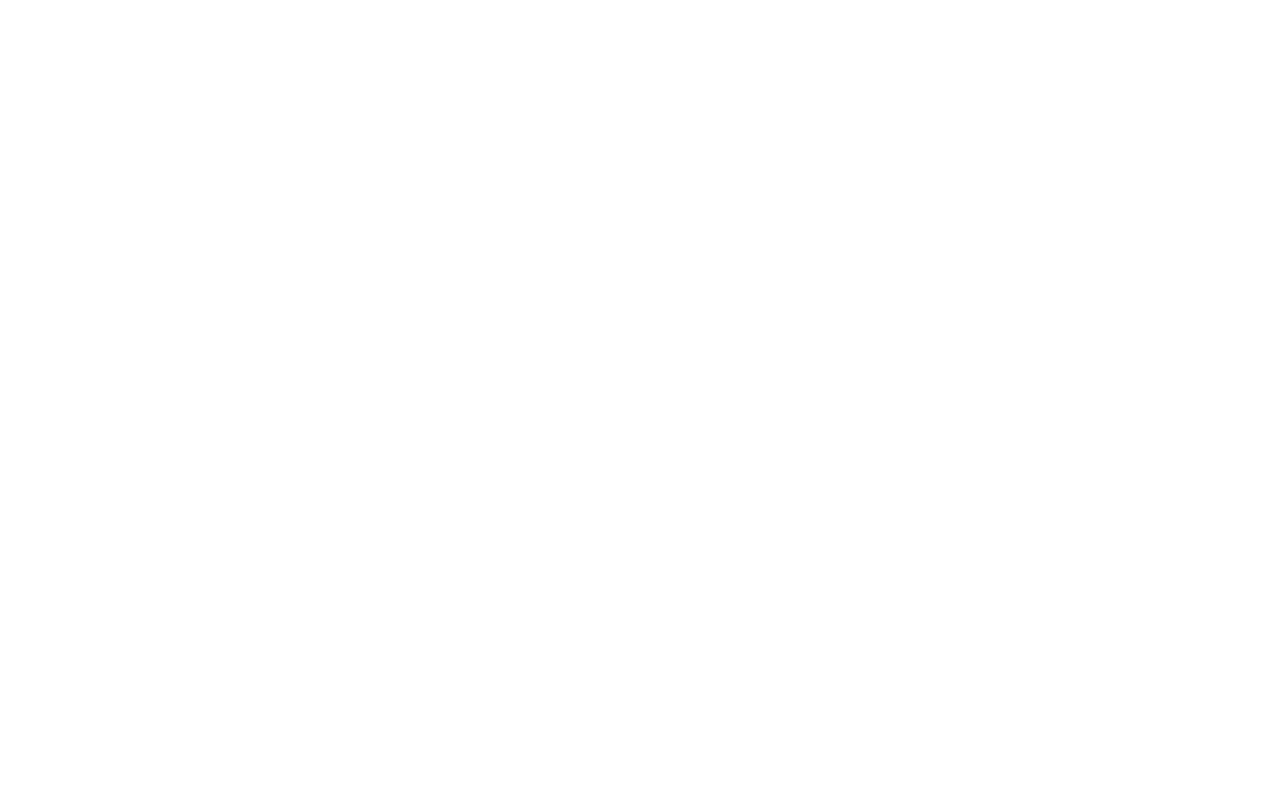
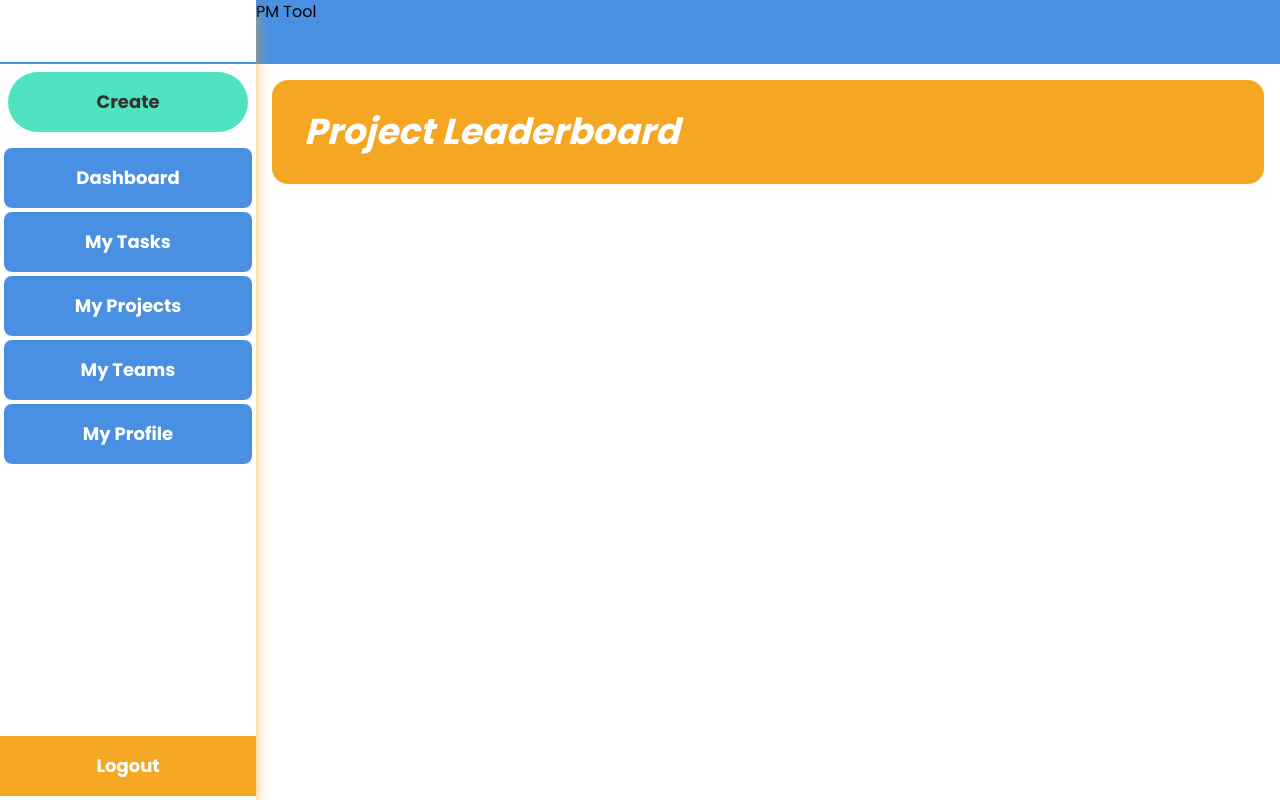
Before and after one commit to it21250156/ProjectManagementTool, a React (Create React App) app in the folder frontend/: page /project/1/leaderboard in a window 1280 px wide. Before the commit this address had no page. Built offline with nearby package versions, Linux system fonts and the light colour scheme.

Commit message:
added leaderboard page and make logout function

```diff
--- a/frontend/src/components/ProjectItem.js
+++ b/frontend/src/components/ProjectItem.js
@@ -24,7 +24,7 @@
 
                 <div>
                     <Tooltip content="Leaderboard" placement="bottom">
-                        <Link className='mx-4'><MdOutlineLeaderboard /></Link>
+                        <Link to={`/project/${project._id}/leaderboard`} className='mx-4'><MdOutlineLeaderboard /></Link>
                     </Tooltip>
                 </div>
 
--- a/frontend/src/components/Sidebar.js
+++ b/frontend/src/components/Sidebar.js
@@ -1,12 +1,17 @@
-import React, { useState } from 'react'
+import React, { useContext, useState } from 'react'
 import TaskModal from './Modals/TaskModal';
 import ProjectModal from './Modals/ProjectModal';
-import { Link } from 'react-router-dom';
+import { Link, useNavigate } from 'react-router-dom';
+import { AuthContext } from '../context/AuthContext';
 
 const Sidebar = () => {
     const [isOpen, setIsOpen] = useState(false);
     const [isTaskModalOpen, setIsTaskModalOpen] = useState(false);
     const [isProjectModalOpen, setIsProjectModalOpen] = useState(false);
+
+    const { dispatch } = useContext(AuthContext);
+
+    const navigate = useNavigate();
 
     const openModal = () => setIsOpen(true);
     const closeModal = () => setIsOpen(false);
@@ -22,6 +27,13 @@
         closeModal();
     };
     const closeProjectModal = () => setIsProjectModalOpen(false);
+
+    const handleLogout = () => {
+        localStorage.removeItem('token');
+
+        dispatch({ type: 'LOGOUT' });
+        navigate('/');
+    };
 
     return (
         <>
@@ -75,7 +87,10 @@
                 </div>
 
                 <div className='mt-auto'>
-                    <button type="button" class="text-white bg-[#f5a623] hover:bg-blue-800 focus:ring-4 focus:ring-blue-300 font-bold py-4 text-lg w-full mb-1 dark:bg-blue-600 dark:hover:bg-blue-700 focus:outline-none dark:focus:ring-blue-800">
+                    <button
+                        type="button"
+                        onClick={handleLogout}
+                        class="text-white bg-[#f5a623] hover:bg-blue-800 focus:ring-4 focus:ring-blue-300 font-bold py-4 text-lg w-full mb-1 dark:bg-blue-600 dark:hover:bg-blue-700 focus:outline-none dark:focus:ring-blue-800">
                         Logout
                     </button>
                 </div>
--- /dev/null
+++ b/frontend/src/pages/ProjectLeaderboard.js
@@ -0,0 +1,20 @@
+import React from 'react'
+import Header from '../components/Header'
+
+const ProjectLeaderboard = () => {
+    return (
+        <div>
+            <Header />
+            <div className='m-4'>
+                <div className='mx-0 my-2 p-8 rounded-2xl bg-[#f5a623]'>
+                    <h1 className='text-white text-4xl font-extrabold italic'>Project Leaderboard</h1>
+                </div>
+                <div>
+                    {/* leader board add here */}
+                </div>
+            </div>
+        </div>
+    )
+}
+
+export default ProjectLeaderboard
--- a/frontend/src/routes/AppRoutes.js
+++ b/frontend/src/routes/AppRoutes.js
@@ -11,6 +11,7 @@
 import ProjectDetails from "../pages/ProjectDetails";
 import MyTasks from '../pages/MyTasks';
 import MyProfile from "../pages/MyProfile";
+import ProjectLeaderboard from "../pages/ProjectLeaderboard";
 
 // import Register from '../pages/Register';
 
@@ -31,6 +32,7 @@
         <Route path="/project/:projectId" element={<ProjectDetails />} />
         <Route path="/my-tasks" element={<MyTasks />} />
         <Route path="/my-profile" element={<MyProfile />} />
+        <Route path="/project/:projectId/leaderboard" element={<ProjectLeaderboard />} />
       </Route>
 
       {/* Fallback route for 404 */}
```
